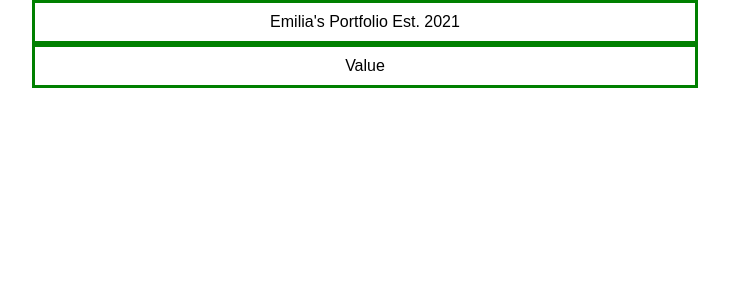
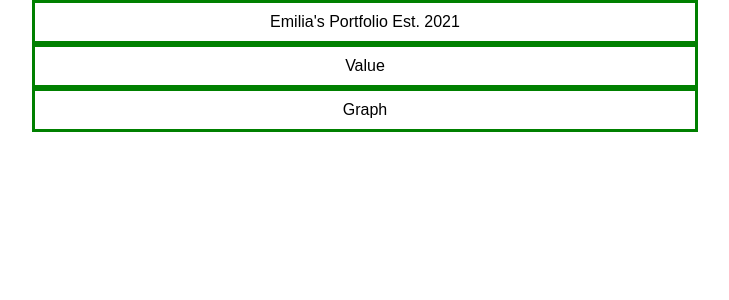
Before and after one commit to Douglas4739/Emilias-Portfolio, a React (Create React App) app: page / in a window 1280 px wide. Shown: the top 300 px of the page, without its empty margins (275-1004 px from the left). Built offline with nearby package versions, Linux system fonts and the light colour scheme.

Commit message:
added Graph component

```diff
--- a/src/App.js
+++ b/src/App.js
@@ -1,6 +1,7 @@
 import './App.css';
 import Header from './Header.js';
 import Value from './Value.js';
+import Graph from './Graph.js';
 
 
 function App() {
@@ -8,6 +9,7 @@ function App() {
     <div className="App">
       <Header />
       <Value />
+      <Graph />
     </div>
   );
 }
--- /dev/null
+++ b/src/Graph.css
@@ -0,0 +1,8 @@
+.graph {
+    font-family:Arial, Helvetica, sans-serif;
+    margin: auto;
+    width: 50%;
+    border: 3px solid green;
+    padding: 10px;
+    size: 30px;
+}
--- /dev/null
+++ b/src/Graph.js
@@ -0,0 +1,10 @@
+import React from 'react';
+import './Graph.css';
+
+function Graph() {
+  return (
+    <div className="graph">Graph</div>
+  )
+}
+
+export default Graph
```
